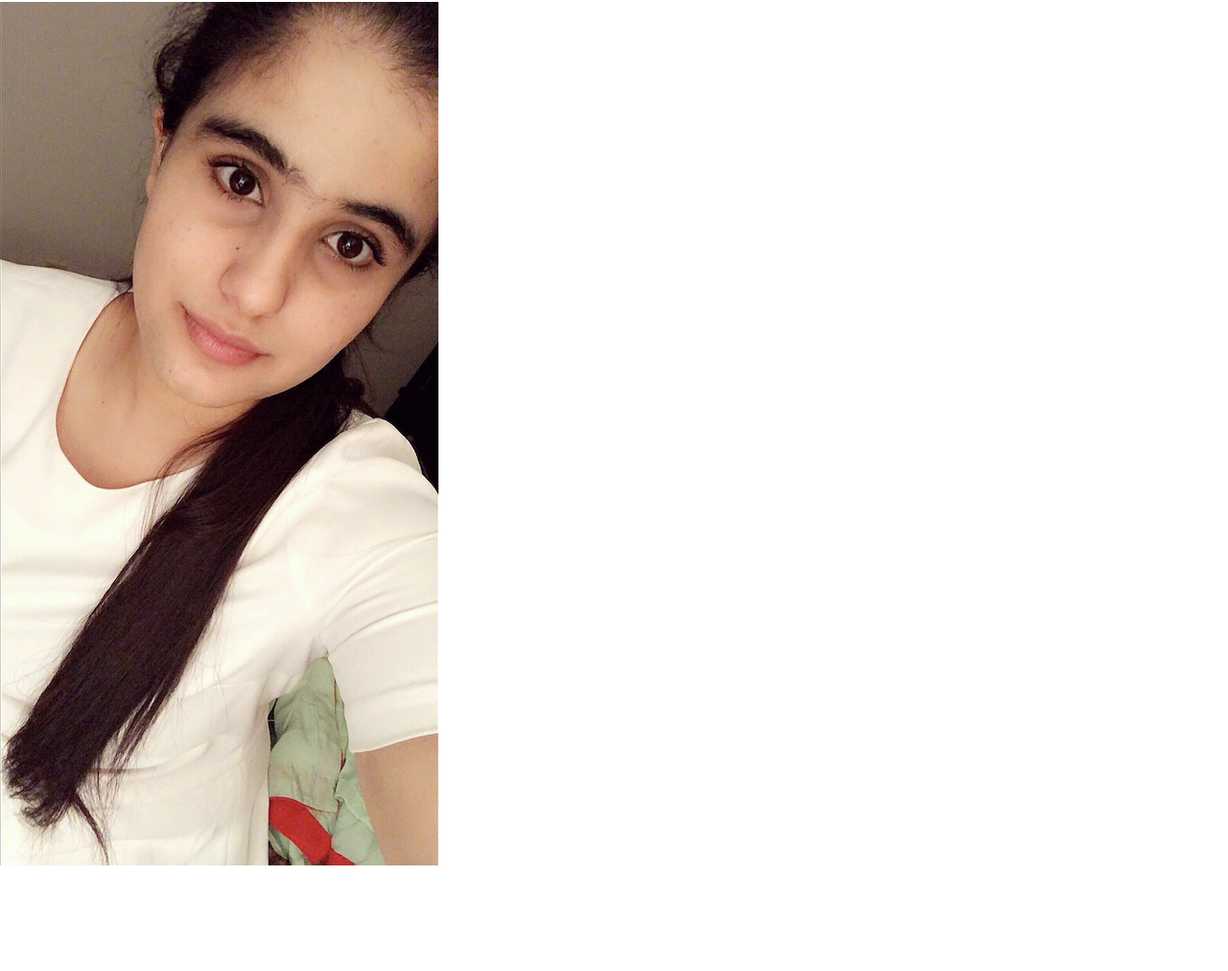
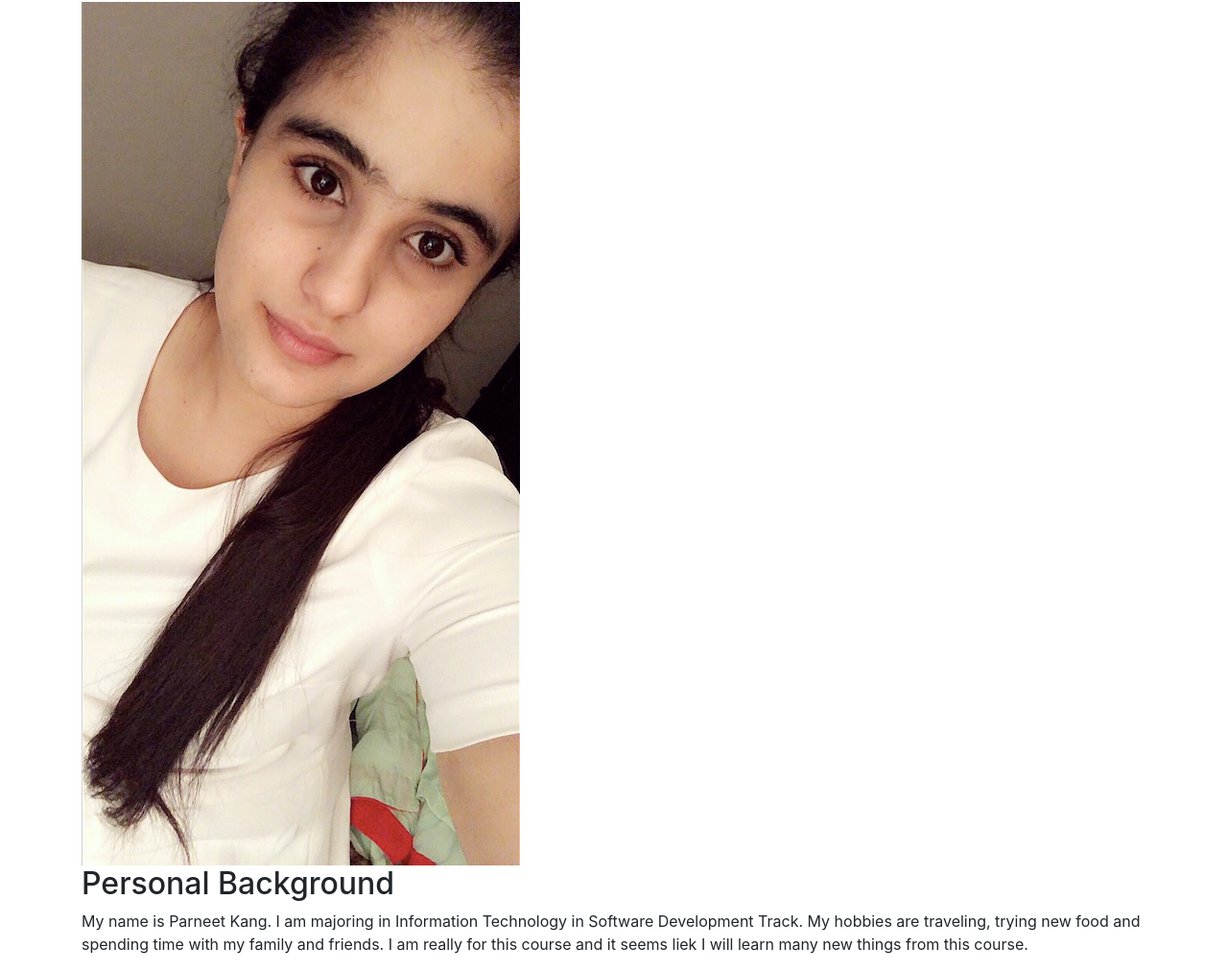
Before and after one commit to IT3049C-Students-Archive/1-online-portfolio-Parneet1712, a website: page index.html in a window 1280 px wide. Shown: the part 54-1066 px from the top of the page at 96% size. Before the commit the page ends 956 px from the top, so only its background shows below. Drawn offline with nearby package versions, Linux system fonts and the light colour scheme.

Commit message:
added personal background section

```diff
--- a/index.html
+++ b/index.html
@@ -17,11 +17,22 @@
   <div class="container">
     <!-- WORK FROM INSIDE THIS CONTAINER-->
     <h1> Parneet Kang</h1>
+    <img src="resources/images/Website.png" />
+    <div>
+      <div class="section">
+        <h2 id="personalBackground"> Personal Background</h2>
+        <p>My name is Parneet Kang. I am majoring in Information Technology in Software Development Track.
+          My hobbies are traveling, trying new food and spending time with my family and friends. I am really
+          for this course and it seems liek I will learn many new things from this course.
+        </p>
+      </div>
+    </div>
+
   </div>
 
   <!-- INCLUDE SCRIPTS FILE HERE -->
   <script>resources / scripts / index.js</script>
-  <img src="resources/images/Website.png" />
+
   <!-- Bootstrap Scripts-->
   <script src="https://code.jquery.com/jquery-3.4.1.slim.min.js"
     integrity="sha384-J6qa4849blE2+poT4WnyKhv5vZF5SrPo0iEjwBvKU7imGFAV0wwj1yYfoRSJoZ+n"
```
